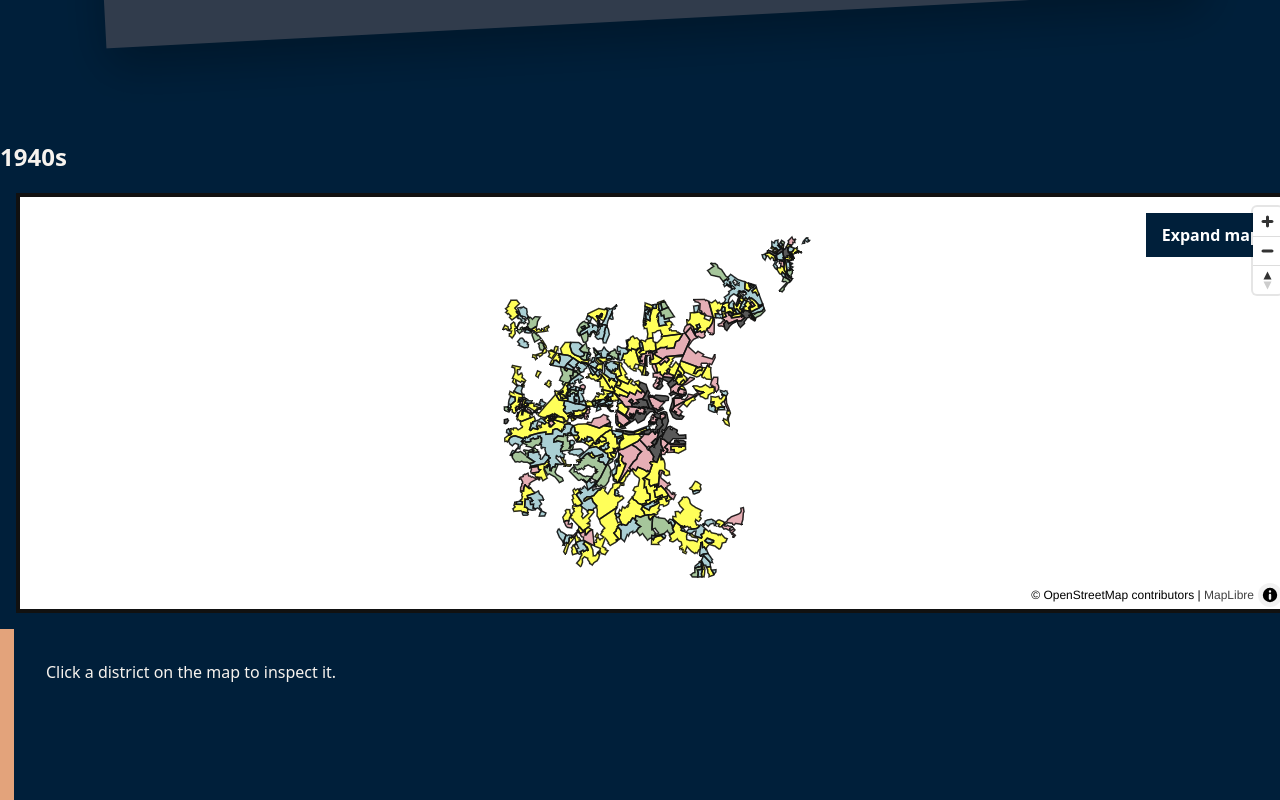
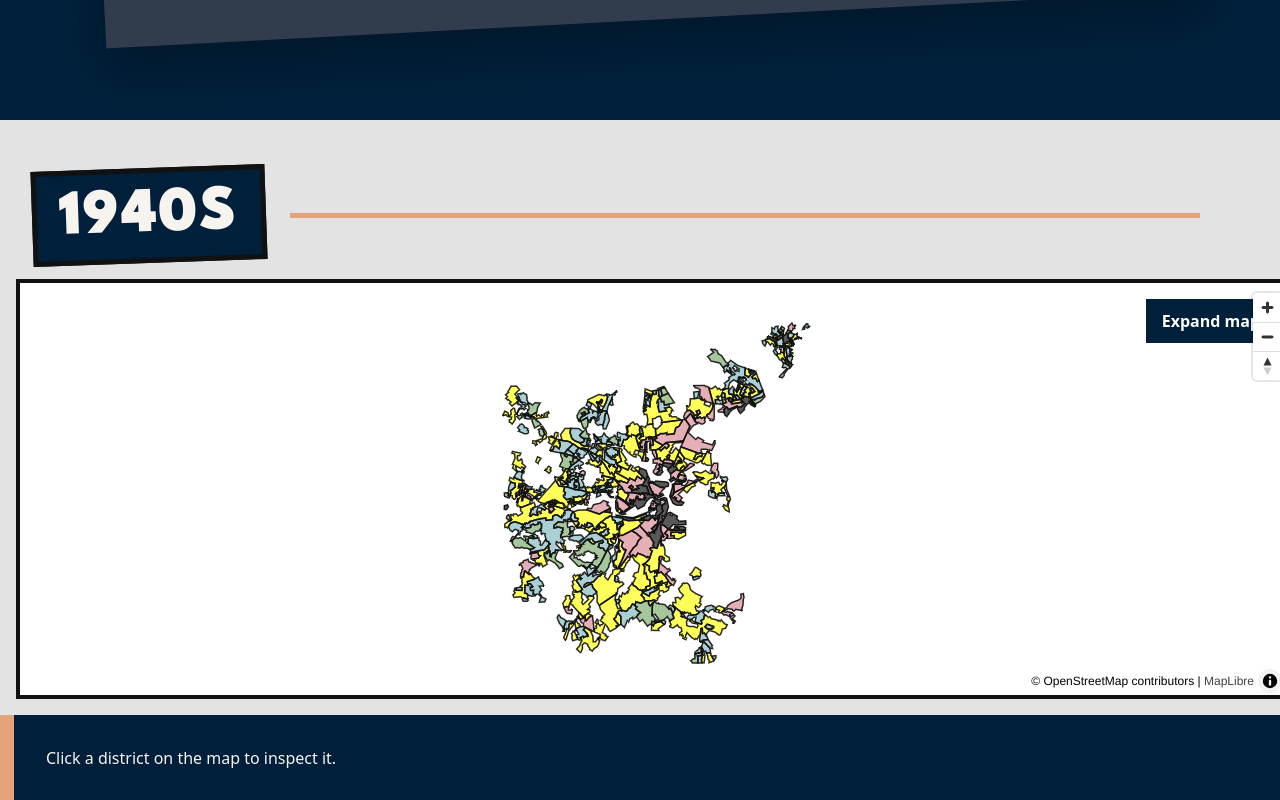
Before and after one commit to unyimeu/6.C35_Final_Project, a SvelteKit app in the folder my-portfolio/: page / in a window 1280 px wide. Shown: the part 1480-2280 px from the top of the page. Built offline with nearby package versions, Linux system fonts and the light colour scheme; no server answers.

Commit message:
heading styling

```diff
--- a/my-portfolio/src/routes/+page.svelte
+++ b/my-portfolio/src/routes/+page.svelte
@@ -62,9 +62,14 @@
 
 <!-- fix overlay so that it is actually on top of map -->
 <section class="timeline-section">
-  <div class="year-tag"><h2>1940s</h2></div>
-  <div class="timeline-line"></div>
-
+    <div class="timeline-container">
+    <div class="timeline-row">
+      <div class="year-tag">
+        <h2>1940S</h2>
+      </div>
+      <div class="timeline-line"></div>
+    </div>
+  </div>
   <div class="grid">
     <div class="map-column">
       <RedliningMap
--- a/my-portfolio/static/style.css
+++ b/my-portfolio/static/style.css
@@ -104,6 +104,46 @@ h1 {
   size: 1em;
 }
 
+.timeline-section{
+  background-color: #e3e3e3;
+}
+.timeline-container {
+  max-width: 100%;
+  margin-right: 3rem;
+  padding: 3rem 2rem 0;
+}
+
+.timeline-row {
+  display: flex;
+  align-items: center;
+  gap: 1.5rem;
+}
+
+.year-tag {
+  display: inline-block;
+  background: #001f3a;
+  border: 5px solid #111;
+  padding: 0.8rem 1.4rem;
+
+  transform: rotate(-2deg);
+}
+
+.year-tag h2 {
+  margin: 0;
+  font-family: 'League Spartan', sans-serif;
+  font-weight: 900;
+  font-size: 4em;
+  letter-spacing: 0.03em;
+  color: #f7f3ee;
+}
+
+/* controlled line length */
+.timeline-line {
+  flex: 1;
+  height: 5px;
+  background: #e3a37b;
+  max-width: calc(100% - 100px);
+}
 
 /* Mobile adjustments */
 @media (max-width: 900px) {
```
